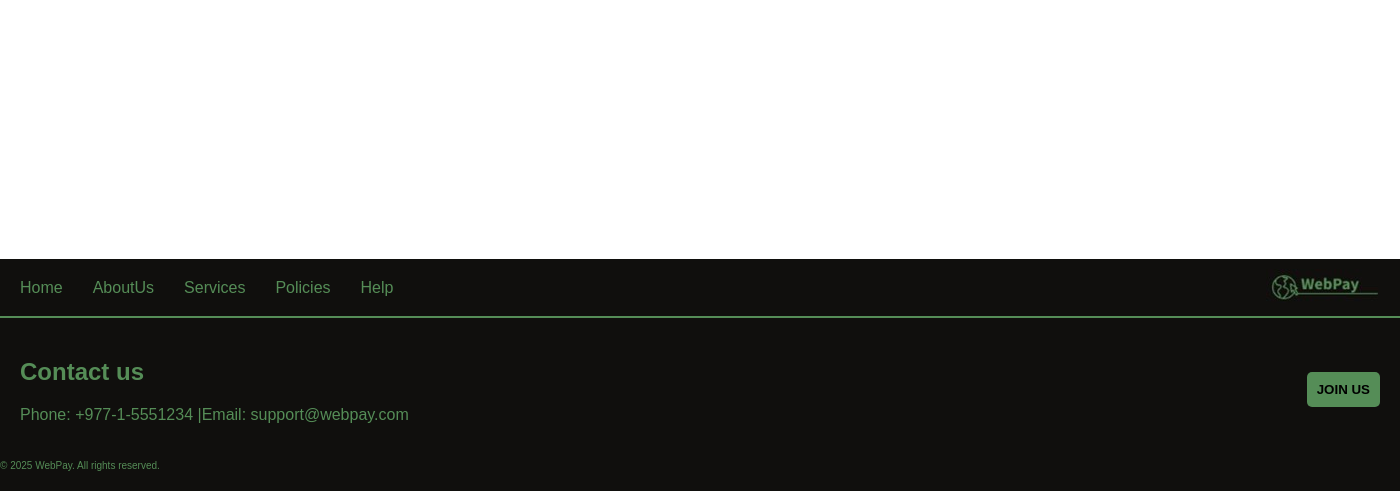
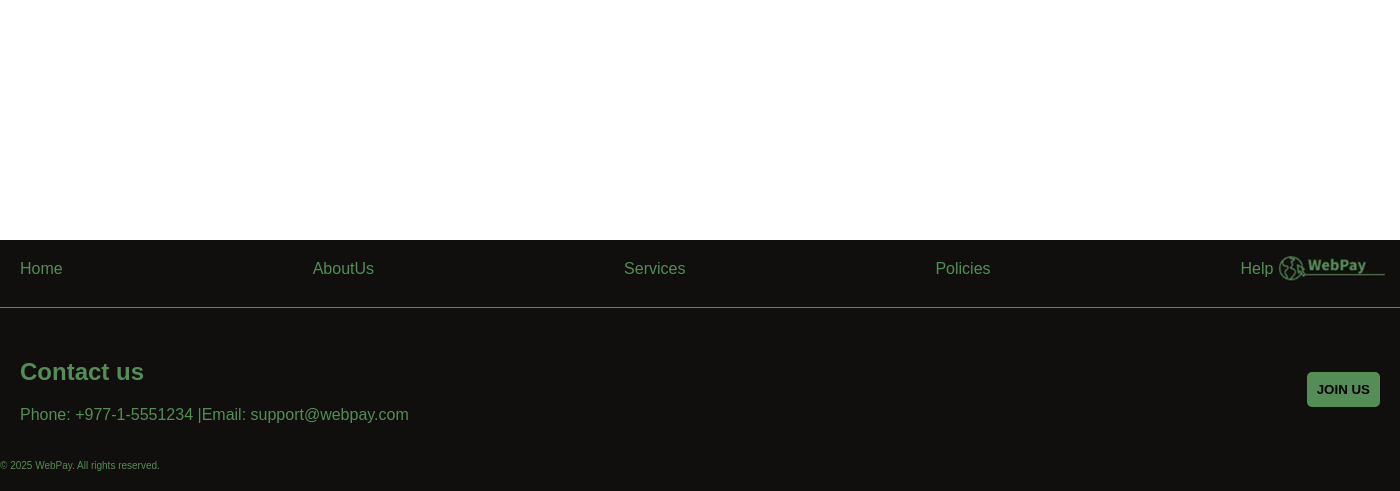
Before and after one commit to krishas04/digitalwallet_project, a Django app: page /help/ in a window 1400 px wide. Shown: the part 309-800 px from the top of the page. Run offline with Django 5.2, Linux system fonts and the light colour scheme.

Commit message:
Version 2: Fixed homepage issues

```diff
--- /dev/null
+++ b/requirements.txt
@@ -0,0 +1,6 @@
+asgiref==3.8.1
+Django==5.2.3
+django-cors-headers==4.7.0
+djangorestframework==3.16.0
+sqlparse==0.5.3
+tzdata==2025.2
--- a/static/css/style.css
+++ b/static/css/style.css
@@ -52,30 +52,24 @@
 }
 footer hr{
     border: 0;
-    border-top: 1px solid #558d57;
-    margin: 10px 0;
+    margin: 20px 0;
     height: 1px;
     background: #558d57;
 }
 footer{
-    display: flex;
     background-color:#100f0d ;
     padding: 10px 0;
-    text-align: left;
     color: #558d57;
-    flex-direction: column;
-    width: 100%;
     box-sizing: border-box;
     flex-shrink: 0;
 }
 .footer-nav-links{
     display: flex;
-    gap: 30px;
+    gap: 250px;
 }
 footer .footer-nav-links a{
     text-decoration: none;
     color: #558d57;
-    width: 100%;
 }
 footer .footer-nav-links a:hover{
     color: #b0dbb2;
@@ -85,16 +79,14 @@
     justify-content: space-between;
     align-items: center;
     padding: 0 20px;
-    width: 100%;
-    box-sizing: border-box;
+
 }
 .footer-down {
     display: flex;
     justify-content: space-between;
     align-items: center;
     padding: 10px 20px;
-    width: 100%;
-    box-sizing: border-box;
+
 }
 .footer-down nav .btn {
     background-color:#558d57;
```
Also changed, not shown: 1 other file.
